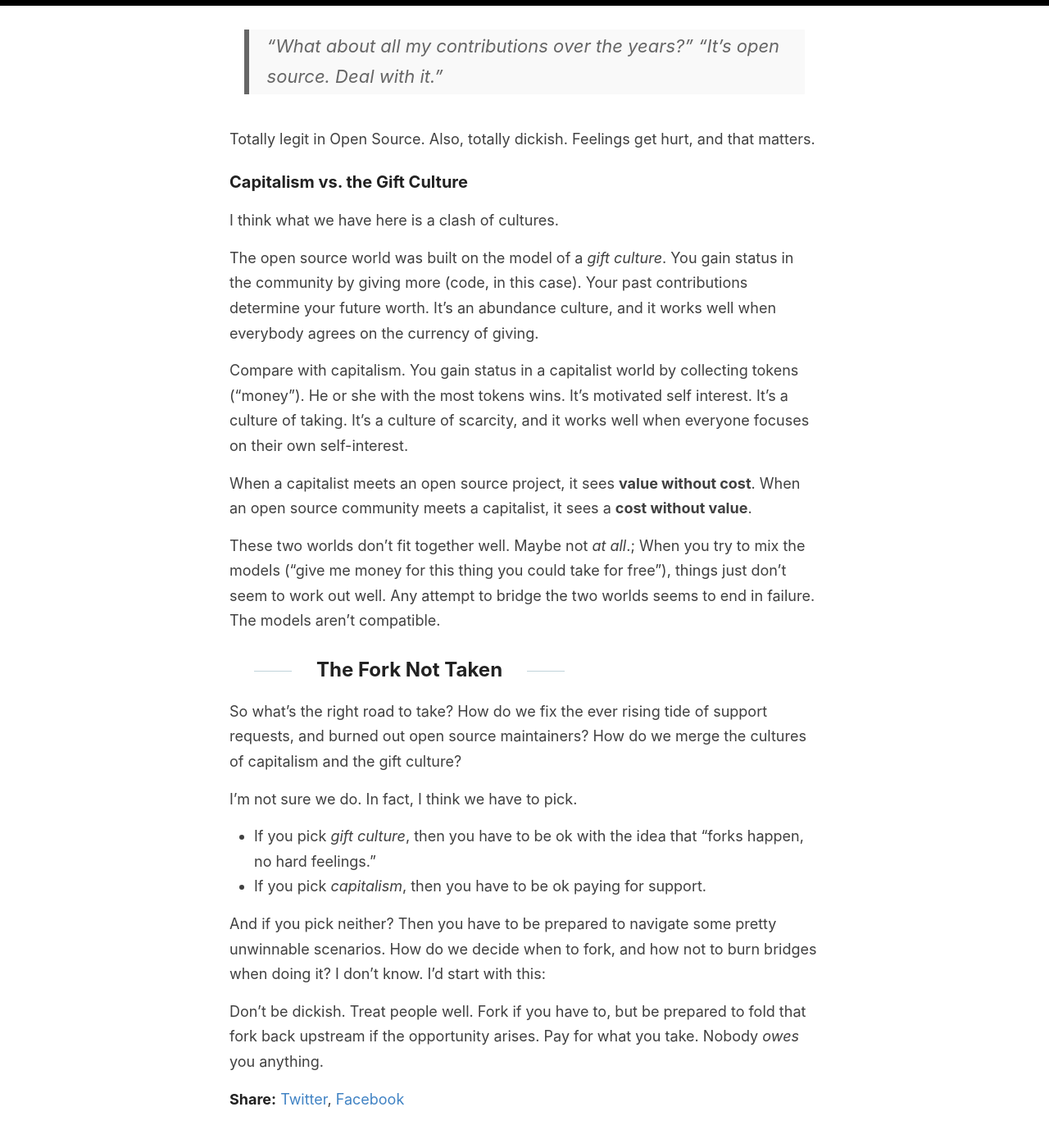
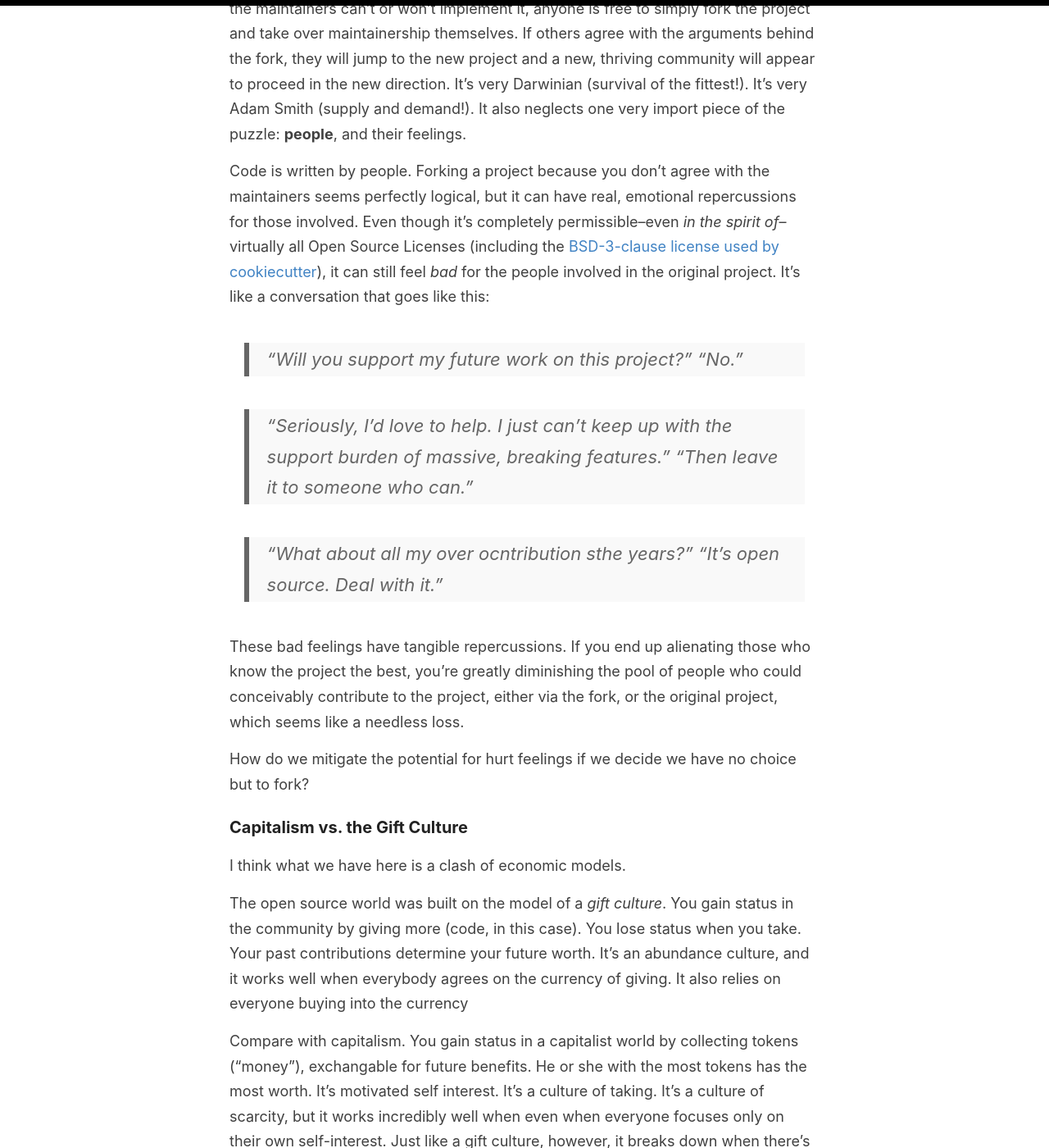
Before and after one commit to hackalog/hackalog.github.io, a Jekyll site: the page built from _posts/2020-02-11-cookiecutter.md, in a window 1280 px wide and 1400 px high, scrolled down 2026 px. Shown: the whole window at 82% size. Built offline with Jekyll 4.4.1, drawn with Linux system fonts in a browser that asks for light colours; some of the changed text lies outside the part shown.

Commit message:
finish this

```diff
--- a/_posts/2020-02-11-cookiecutter.md
+++ b/_posts/2020-02-11-cookiecutter.md
@@ -6,10 +6,13 @@
 excerpt: "The cookiecutter project is facing a fork. Their problems boil down to a clash between economies: gift culture, and capitalism."
 ---
 
-**TL;DR**: The cookiecutter project is facing a fork. Their problems boil down to a clash between economies: gift culture, and capitalism.
+**TL;DR**: The cookiecutter project is facing a fork. Their problem is one found throughout the Open Source world. It's a clash between economies: gift culture, and capitalism.
 
+> Two roads diverged in a yellow wood, \\
+> And sorry I could not travel both
+> --Robert Frost, The Road Not Taken
 
-## The Problem with Progress
+## A Fork in the Road
 
 We make heavy use of [cookiecutter] in the [EasyData framework]. It's
 a great way to get a new project up and running quickly, and
@@ -28,17 +31,22 @@
 
 Though I've long been keeping my own list of desirable cookiecutter
 features, I hadn't yet headed upstream to see whether others were
-proposing similar features.  Then our upstream project
-([cookiecutter-data-science]) made a bit announcement. Going forward,
-they would be monkey-patching new features into cookiecutter and
-shipping their own (forked) version of cookiecutter called [ccds].
+proposing similar features. I haven't had the time, and I've been
+content with my workarounds to date. Then suddenly, one of our
+upstream inspirations, ([cookiecutter-data-science]) made a bit
+announcement. Going forward, they would be [monkey-patching new
+features into cookiecutter][ccds] and shipping their own (forked) version of
+cookiecutter called `ccds`.
 
 [ccds]: https://github.com/drivendata/cookiecutter-data-science/pull/162
 [cookiecutter-data-science]: https://github.com/drivendata/cookiecutter-data-science/pull/162
 [easydata framework]: https://github.com/hackalog/cookiecutter-easydatadrivendata/cookiecutter-data-science/pull/162
 
-This was a big shift, so I headed upstream to see why they were
-proposing a fork instead of simply merging the changes upstream.
+This was a big shift. Forking is rarely a decision taken lightly, so I
+headed upstream to see why they were proposing a fork instead of
+simply merging the changes upstream.
+
+## The Problem with Progress
 
 In short, a massive (and incredibly useful) change was being proposed
 for cookiecutter that changed the underlying `cookiecutter.json` to
@@ -52,28 +60,46 @@
 
 Because the project's volunteer maintainers predicted that such a
 massive change would produce an enormous support burden on the
-project's maintainers. Without sponsorship, they were not willing to
+project's maintainers. Without [sponsorship][raphael-patreon], they were not willing to
 take it on.
 
-And they're almost certainly right. So where does that leave us as users?
+[raphael-patreon]: https://www.patreon.com/hackebrot
 
-## Darwin and the Fork
+And they're almost certainly right. This is a problem seen throughout
+the open source world. How many users are there for your handful of
+open source projects?  How many of them submit patches? Now, how many
+maintainers are there? I'm guessing it's a pretty ugly ratio. There's
+a massive imbalance here, and it leads to a well-documented
+[mismatch of expectations][brett-talk].
+
+[brett-talk]: https://pyvideo.org/pycon-ca-2017/setting-expectations-for-open-source-participation.html
+
+The cookiecutter maintainers are being quite honest about the situation they are in,
+and should be commended for that. But where does that leave us as users of cookiecutter?
+
+## Darwin, Adam Smith, and Feelings
 
 It could be argued that there is a mechanism within the open source
-world for solving this problem: **the fork**. If a given problem matters
-enough to someone, they'll simply fork the project and take over
-maintainership themselves. If others agree, they will jump to the new
-project and a new, thriving community will appear to replace the old,
-stuck one. It's a nice theory. It's very Darwinian (or maybe Keynesian?).
-It also neglects one very import piece of the puzzle:
+world for solving this problem: **the fork**. If a given problem
+matters enough to someone, and the maintainers can't or won't
+implement it, anyone is free to simply fork the project and take over
+maintainership themselves. If others agree with the arguments behind
+the fork, they will jump to the new project and a new, thriving
+community will appear to proceed in the new direction.  It's very
+Darwinian (survival of the fittest!). It's very Adam Smith (supply and
+demand!).  It also neglects one very import piece of the puzzle:
 **people**, and their feelings.
 
-People matter. Feelings happen. Forking a project because you don't
-agree with the maintainers has repercussions. Even though it's
-completely permissible, even _in the spirit of_ virtually all Open Source
-Licenses (including the BSD-3 clause license used by cookiecutter), it
-can still feel *bad* for the people involved in the original
-project. It's like a conversation that goes like this:
+Code is written by people. Forking a project because you don't agree
+with the maintainers seems perfectly logical, but it can have real,
+emotional repercussions for those involved. Even though it's
+completely permissible--even _in the spirit of_--virtually all Open
+Source Licenses (including the [BSD-3-clause license used by
+cookiecutter][cookiecutter-license]), it can still feel *bad* for the
+people involved in the original project. It's like a conversation that
+goes like this:
+
+[cookiecutter-license]: https://github.com/cookiecutter/cookiecutter/blob/d9d25d3c735e4b00083c96b279ae98bfc8d3763f/LICENSE
 
 > "Will you support my future work on this project?"
 > "No."
@@ -82,54 +108,81 @@
 of massive, breaking features."
 > "Then leave it to someone who can."
 
-> "What about all my contributions over the years?"
+> "What about all my over ocntribution sthe years?"
 > "It's open source. Deal with it."
 
-Totally legit in Open Source. Also, totally dickish. Feelings get
-hurt, and that matters.
+These bad feelings have tangible repercussions. If you end up
+alienating those who know the project the best, you're greatly
+diminishing the pool of people who could conceivably contribute to the
+project, either via the fork, or the original project, which seems
+like a needless loss.
+
+How do we mitigate the potential for hurt feelings if we decide we
+have no choice but to fork?
 
 
 ### Capitalism vs. the Gift Culture
 
-I think what we have here is a clash of cultures.
+I think what we have here is a clash of economic models.
 
 The open source world was built on the model of a _gift culture_. You
-gain status in the community by giving more (code, in this case). Your
-past contributions determine your future worth.  It's an abundance
-culture, and it works well when everybody agrees on the currency of
-giving.
+gain status in the community by giving more (code, in this case). You
+lose status when you take. Your past contributions determine your
+future worth.  It's an abundance culture, and it works well when
+everybody agrees on the currency of giving. It also relies on everyone
+buying into the currency
 
 Compare with capitalism. You gain status in a capitalist world by
-collecting tokens ("money").  He or she with the most tokens
-wins. It's motivated self interest. It's a culture of taking. It's
-a culture of scarcity, and it works well when everyone focuses on their
-own self-interest.
+collecting tokens ("money"), exchangable for future benefits.  He or
+she with the most tokens has the most worth. It's motivated self
+interest. It's a culture of taking. It's a culture of scarcity, but it
+works incredibly well when even when everyone focuses only on their
+own self-interest. Just like a gift culture, however, it breaks down when
+there's disagreement on the value of the currency. Just observe what happens
+when deflation occurs.
 
 When a capitalist meets an open source project, it sees **value without cost**.
 When an open source community meets a capitalist, it sees a **cost without value**.
 
-These two worlds don't fit together well. Maybe not *at all*.; When
-you try to mix the models ("give me money for this thing you could
-take for free"), things just don't seem to work out well. Any attempt
-to bridge the two worlds seems to end in failure. The models aren't
-compatible.
+These two models don't fit together well. Maybe not *at all*. When you
+try to create hybrids ("volunteer to give me money for this thing you
+could take for free"), things just don't seem to work out
+well. Attempts to bridge the two worlds seems always to end in
+failure.
 
-## The Fork Not Taken
+Maybe it's time to admit a truth: the models aren't compatible. Maybe
+that's okay. Maybe we can find a path foward even though this is the case.
 
-So what's the right road to take? How do we fix the ever rising tide
-of support requests, and burned out open source maintainers? How do we
-merge the cultures of capitalism and the gift culture?
+## The Robert Frost Moment
 
-I'm not sure we do. In fact, I think we have to pick.
+What's the right road to take? How do we fix the ever rising tide of
+support requests and burned out open source maintainers, without
+killing off the open source movement as we know it. How do we merge
+the models of capitalism and the gift culture in a way that feelings aren't
+getting crushed and enemies made?
+
+I don't think we can merge them. In fact, I think that individually,
+we have to pick one and be okay with the repercussions.
 
 * If you pick _gift culture_, then you have to be ok with the idea
   that "forks happen, no hard feelings."
-* If you pick _capitalism_, then you have to be ok paying for support.
 
-And if you pick neither? Then you have to be prepared to navigate some pretty
-unwinnable scenarios. How do we decide when to fork, and how not to burn bridges when doing it?
-I don't know. I'd start with this:
+* If you pick _capitalism_,
+  then you have to be OK paying for support, and the idea that nobody,
+  no matter how big the project, owes you anything if you're not
+  paying for it.
 
-Don't be dickish. Treat people well. Fork if you have to, but be
-prepared to fold that fork back upstream if the opportunity
-arises. Pay for what you take. Nobody *owes* you anything.
+If you want to participate in open source, treat people
+well. Participate. Submit patches, not just issues. Fork if you have to,
+but be prepared to fold that fork back upstream if the opportunity
+arises. Give value to the currency of giving.
+
+If you want to be a capitalist, **pay for what you need**. Nobody
+*owes* you anything. Buy support contracts. Exchange money for goods
+and services.
+
+[frost-poem]: https://www.theparisreview.org/blog/2015/09/11/the-most-misread-poem-in-america/
+
+In short, when you come to the fork in the road. Pick one. Just like
+the poem, [it doesn't really matter which][frost-poem]. What matters is that you buy
+into whatever model fits you the best. All the way in.
```
